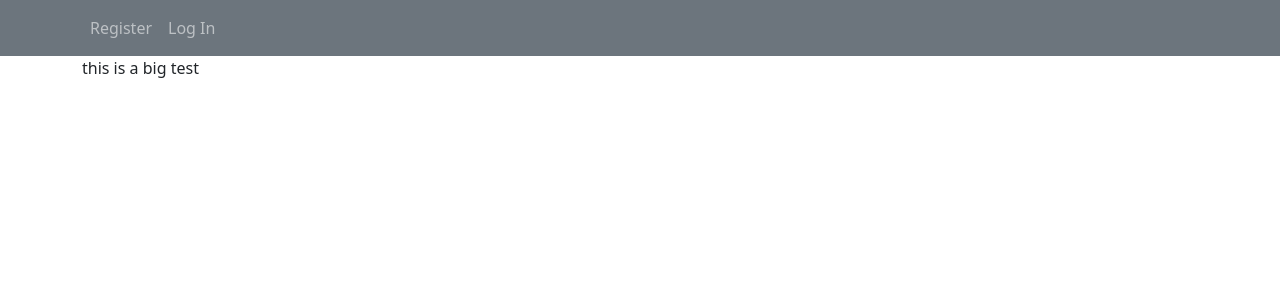
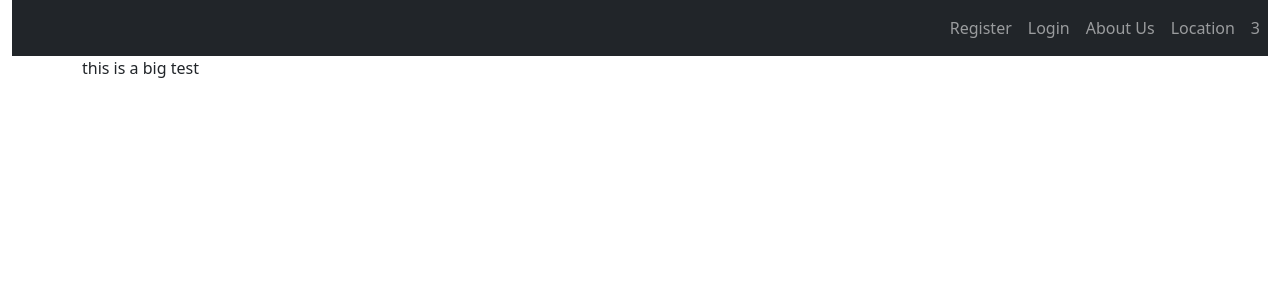
Before and after one commit to alsetema/react-testing, a React (Create React App) app in the folder client/: page / in a window 1280 px wide. Shown: the top 300 px of the page. Built offline with nearby package versions, Linux system fonts and the light colour scheme.

Commit message:
using loopers with map to make using bootstrap not a repetitive pain

```diff
--- a/client/src/components/navBar.jsx
+++ b/client/src/components/navBar.jsx
@@ -3,23 +3,30 @@ import React, { Component } from 'react';
 class NavBar extends Component {
 
 
-    state = {}
+    state = {
+    }
 
     handleNavButtonClick = () => {
         console.log("the button has been pressed");
         console.log("checking for this: " + this);
     }
     render() {
+
+      const buttons = ["Register","Login","About Us","Location", 3];
+
       return(
-     <nav className=" navbar navbar-dark bg-secondary navbar-expand">
-        <div className="container container-fluid">
-          <ul className="navbar-nav justify-content-end">
-            <li className="nav-item"><a href="/#" className="font-weight-bold nav-link">Register</a></li>
-            <li className="nav-item"><a href="/#" className="nav-link">Log In</a></li>
+          <div className="container-fluid">
+     <nav className="navbar nav-pills navbar-dark bg-dark navbar-expand-sm justify-content-end">
+          <ul className="navbar-nav">
+            {buttons.map(
+                function(name,index){
+                    return <li className="nav-item" key={ index }><a href="#" className="nav-link pr-4">{name}</a></li>;
+                })
+            }
+
           </ul>
-        </div>
-
       </nav>
+          </div>
       )};
 }
 
```
